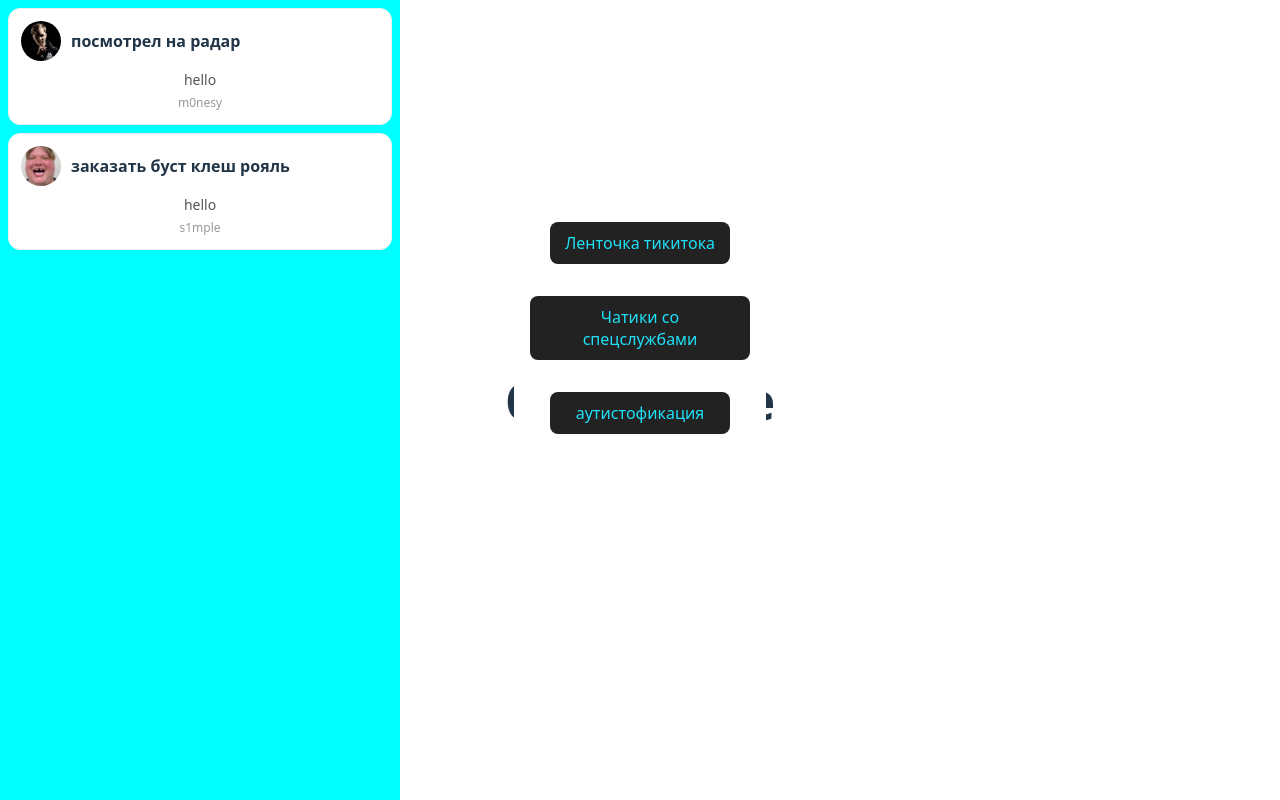
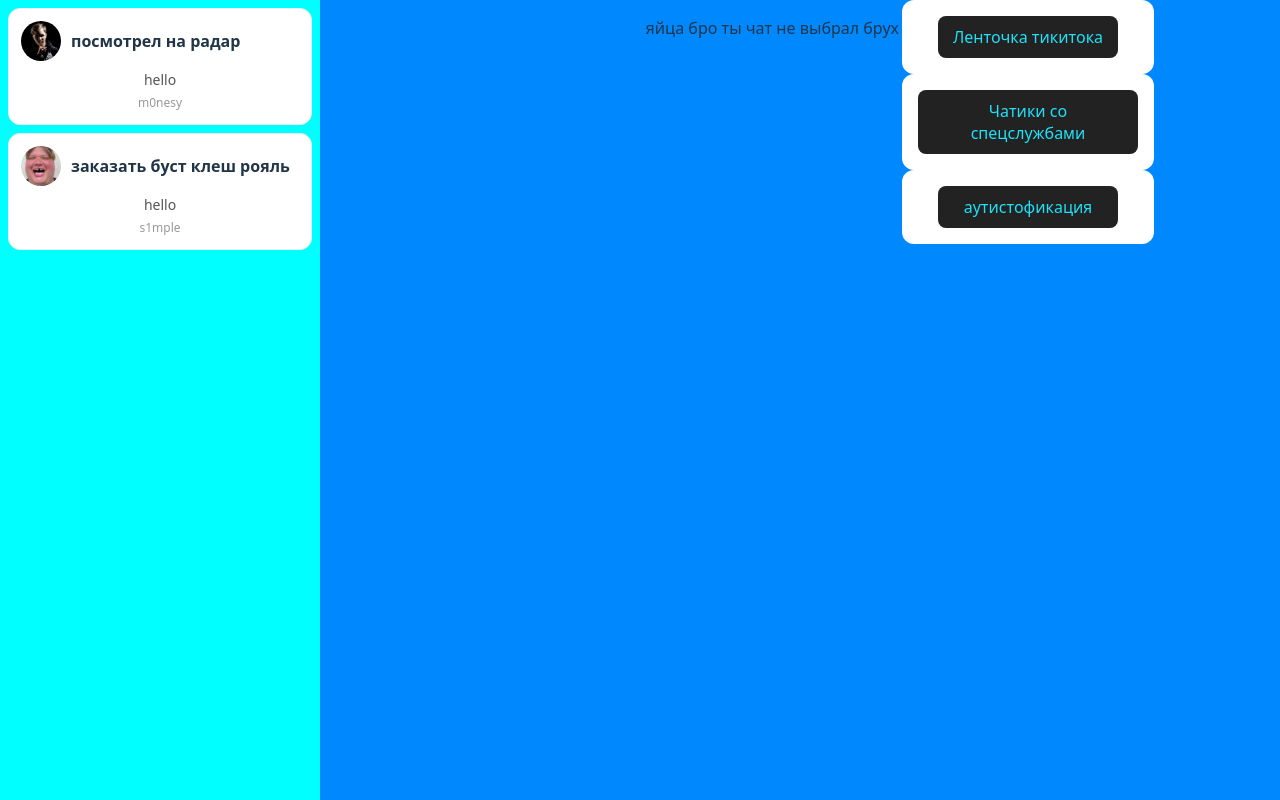
Before and after one commit to alejandro23-10/miph-vk, a React (Vite) app: page /chats in a window 1280 px wide. Built offline with nearby package versions, Linux system fonts and the light colour scheme; sample sign-in values are in the browser's storage.

Commit message:
escape button and selectedchatcomponent added 100% sure everything will be pulled next time i try doin it

```diff
--- /dev/null
+++ b/src/SelectedChatComponent/SelectedChatComponent.css
@@ -0,0 +1,8 @@
+.selectedchat-look{
+    position: absolute;
+    right: 0%;
+    top: 0%;
+    height: 100vh;
+    width: 75vw;
+    background-color: rgb(0, 136, 255);
+}
--- /dev/null
+++ b/src/SelectedChatComponent/SelectedChatComponent.tsx
@@ -0,0 +1,11 @@
+import type { Chat } from "../types/Chat"
+import "./SelectedChatComponent.css"
+
+export default function SelectedChatComponent(props: {chat: Chat | undefined }) {
+    return <div className="selectedchat-look">
+        {props.chat == undefined ? <p>яйца бро ты чат не выбрал брух гузлик</p> : <div>
+            {props.chat.users[0].username}
+        </div>
+        }
+    </div>
+}
--- a/src/components/Navigator/Navigator.css
+++ b/src/components/Navigator/Navigator.css
@@ -1,7 +1,7 @@
 .navigator-container {
     position: fixed;
-    left: 50%;
-    bottom: 350px;
+    right: 0vw;
+    top: 0vh;
     transform: translateX(-50%);
 }
 
--- a/src/layouts/ChatsLayout.tsx
+++ b/src/layouts/ChatsLayout.tsx
@@ -7,6 +7,7 @@ import './chats.css'
 import { chats } from "../data/Chats";
 import type { Chat } from "../types/Chat";
 import ChatComponent from "../components/ChatComponent/ChatComponent";
+import SelectedChatComponent from "../SelectedChatComponent/SelectedChatComponent";
 
 export default function ChatsLayout() {
     const navigate = useNavigate();
@@ -23,11 +24,25 @@ export default function ChatsLayout() {
         return  <div onClick={() => selectChat(chat.id)}>< ChatComponent chat={chat} selected={chat.id == selectedChat}/> </div>
 
     }
+    function handleEscCLick(event: KeyboardEvent) {
+        if (event.key == "Escape") {
+            setSelectedChat(null);
+        }
+    }
+
     function selectChat(chatId: number){
         console.log(chatId)
         setSelectedChat(chatId)
 
     }
+    useEffect(() => {
+        document.addEventListener('keydown', handleEscCLick)
+        return() => {
+            document.removeEventListener('keydown', handleEscCLick);
+        };
+
+    }, []);
+
 
     useEffect(() => {
         console.log(chats.map(takeChat))
@@ -36,6 +51,7 @@ export default function ChatsLayout() {
         <div>
             <Outlet />
             <Navigator />
+            <SelectedChatComponent chat={chats.find((lookChat) => {return lookChat.id == selectedChat})}/>
             <div className="chats-look" >
                 {chats.map(takeChat)}
             </div>
--- a/src/layouts/chats.css
+++ b/src/layouts/chats.css
@@ -3,7 +3,7 @@
     left: 0%;
     top: 0%;
     height: 100vh;
-    width: 50vh;
+    width: 25vw;
     background-color: aqua
 
 }
```
